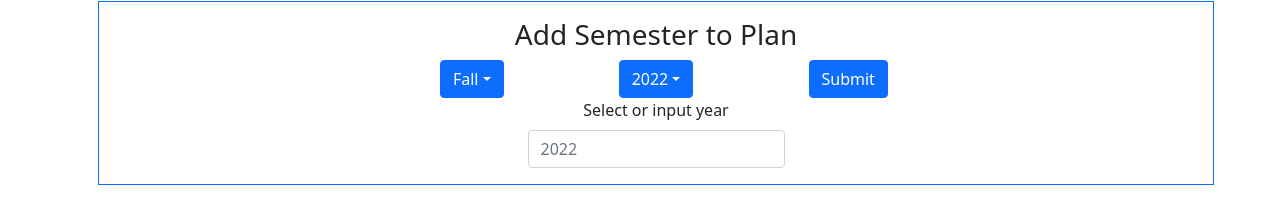
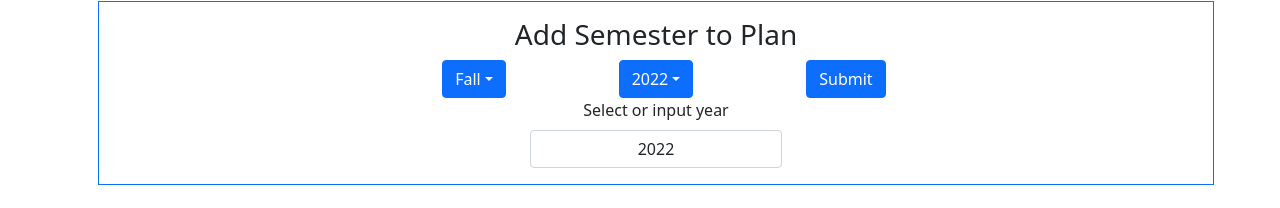
Before and after one commit to UD-CISC275-F21/ud-cis-scheduler-team-13, a React (Create React App) app: page /ud-cis-scheduler-team-13/scheduler in a window 1280 px wide. Shown: the part 181-389 px from the top of the page. Built offline with nearby package versions, Linux system fonts and the light colour scheme; a web font is replaced by a local one.

Commit message:
added year text input

```diff
--- a/src/components/AddSemester.tsx
+++ b/src/components/AddSemester.tsx
@@ -71,7 +71,7 @@ export function AddSemester({allCourses, setAllCourses}: {
                     <Dropdown.Item eventKey="Summer" data-testid="SummerDropdown">Summer</Dropdown.Item>
                 </DropdownButton>
             </Col>
-            <Col className="text-center" md="auto">
+            <Col className="text-center" xs={3}>
                 <Row>
                     <DropdownButton id="dropdown-year" title={year} onSelect={yearChangeDropdown}>
                         {years.map((y: string) => {
@@ -82,10 +82,10 @@ export function AddSemester({allCourses, setAllCourses}: {
                         That semester is already in the plan
                     </p>}
                 </Row>
-                <Row>
-                    <Form>
+                <Row className="text-center">
+                    <Form className="text-center">
                         <Form.Label>Select or input year</Form.Label>
-                        <Form.Control type="Year" placeholder="2022" onChange={yearChangeText}/>
+                        <Form.Control className="text-center" type="Year" placeholder={year} onChange={yearChangeText} value={year}/>
                     </Form>
                 </Row>
             </Col>
```
